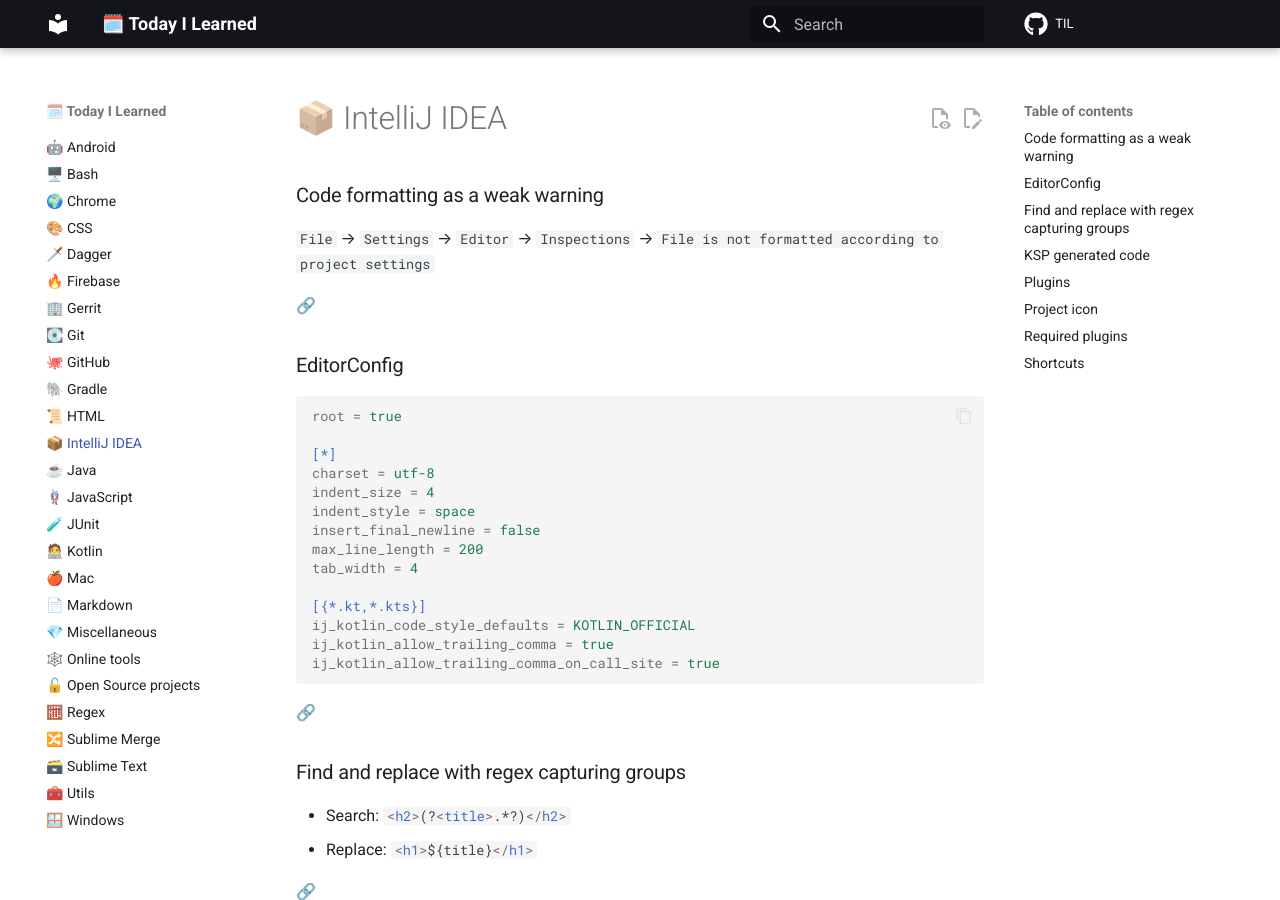
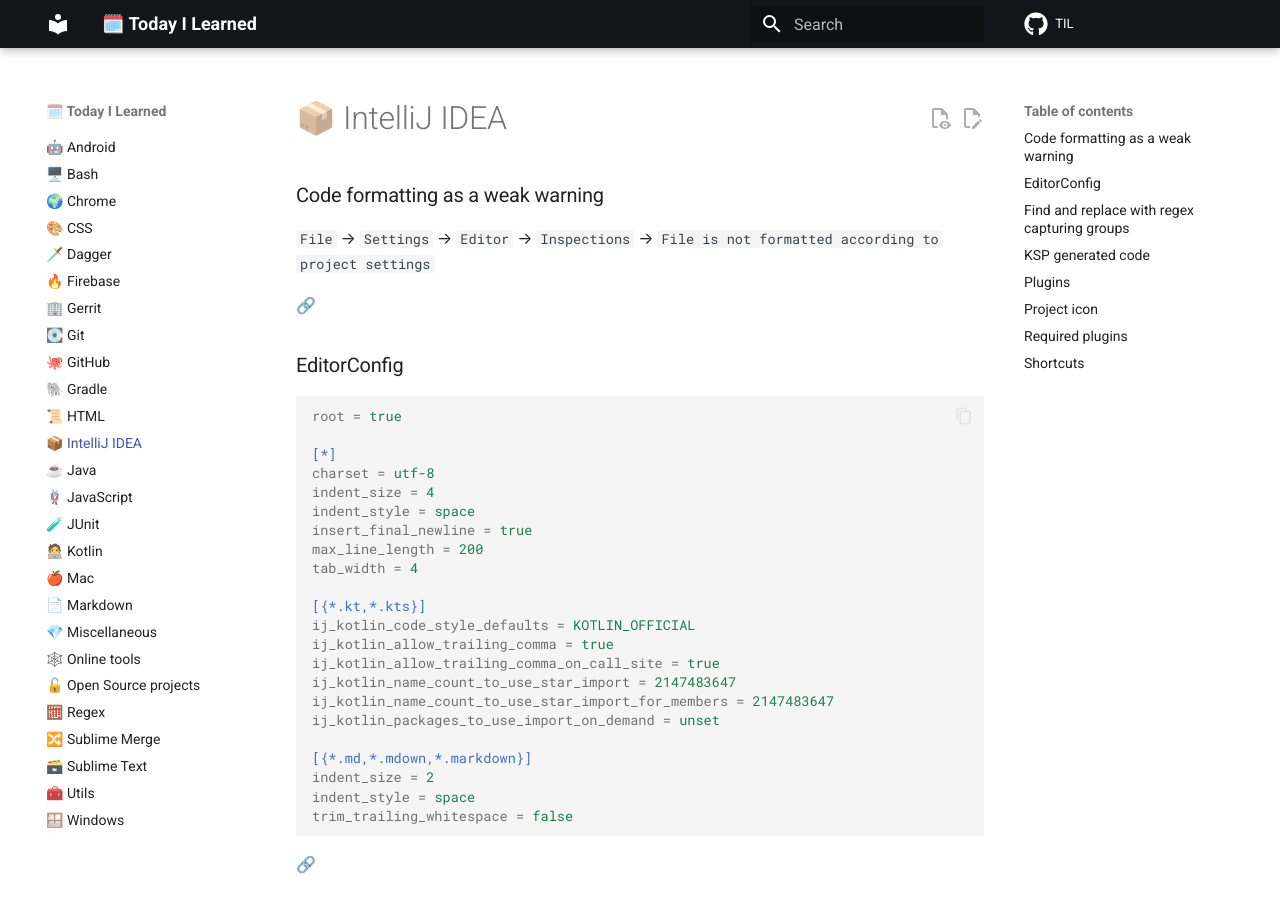
Before and after one commit to SimonMarquis/TIL, an MkDocs documentation site: the page built from docs/intellij-idea.md, in a window 1280 px wide and 900 px high. Built offline with MkDocs 1.6.1 and Material for MkDocs 9.7.7, drawn with Linux system fonts in a browser that asks for light colours; comment, search, counter and statistics services are not loaded.

Commit message:
[IntelliJ] Update .editorconfig

````diff
--- a/docs/intellij-idea.md
+++ b/docs/intellij-idea.md
@@ -17,7 +17,7 @@
 charset = utf-8
 indent_size = 4
 indent_style = space
-insert_final_newline = false
+insert_final_newline = true
 max_line_length = 200
 tab_width = 4
 
@@ -25,6 +25,14 @@
 ij_kotlin_code_style_defaults = KOTLIN_OFFICIAL
 ij_kotlin_allow_trailing_comma = true
 ij_kotlin_allow_trailing_comma_on_call_site = true
+ij_kotlin_name_count_to_use_star_import = 2147483647
+ij_kotlin_name_count_to_use_star_import_for_members = 2147483647
+ij_kotlin_packages_to_use_import_on_demand = unset
+
+[{*.md,*.mdown,*.markdown}]
+indent_size = 2
+indent_style = space
+trim_trailing_whitespace = false
 ```
 
 [🔗](https://www.jetbrains.com/help/idea/editorconfig.html)
````
